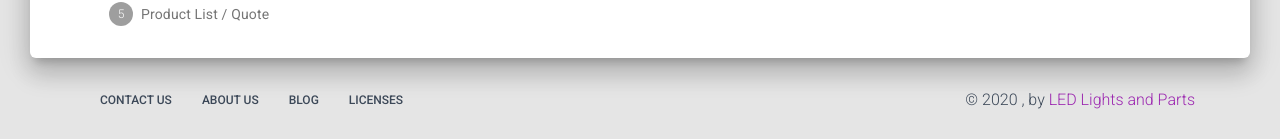
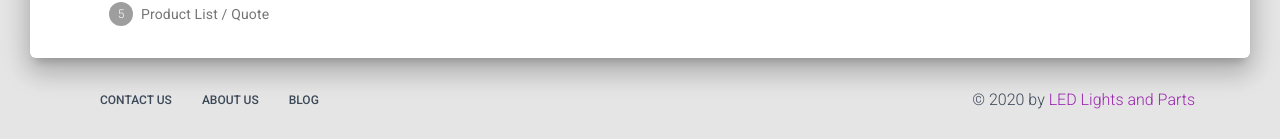
Before and after one commit to aramkoukia/ecommerce-frontend, a Next.js app: page /landing in a window 1280 px wide. Shown: the part 1342-1481 px from the top of the page. Built offline with nearby package versions, Linux system fonts and the light colour scheme.

Commit message:
fixing footer

```diff
--- a/components/Footer/Footer.js
+++ b/components/Footer/Footer.js
@@ -58,20 +58,11 @@ export default function Footer(props) {
                 Blog
               </a>
             </ListItem>
-            <ListItem className={classes.inlineBlock}>
-              <a
-                href="http://lightsandparts.com/"
-                className={classes.block}
-                target="_blank"
-              >
-                Licenses
-              </a>
-            </ListItem>
           </List>
         </div>
         <div className={classes.right}>
-          &copy; {1900 + new Date().getYear()} ,
-           by{" "}
+          &copy; {1900 + new Date().getYear()}
+          {" "}by{" "}
           <a
             href="http://lightsandparts.com/"
             className={aClasses}
```
